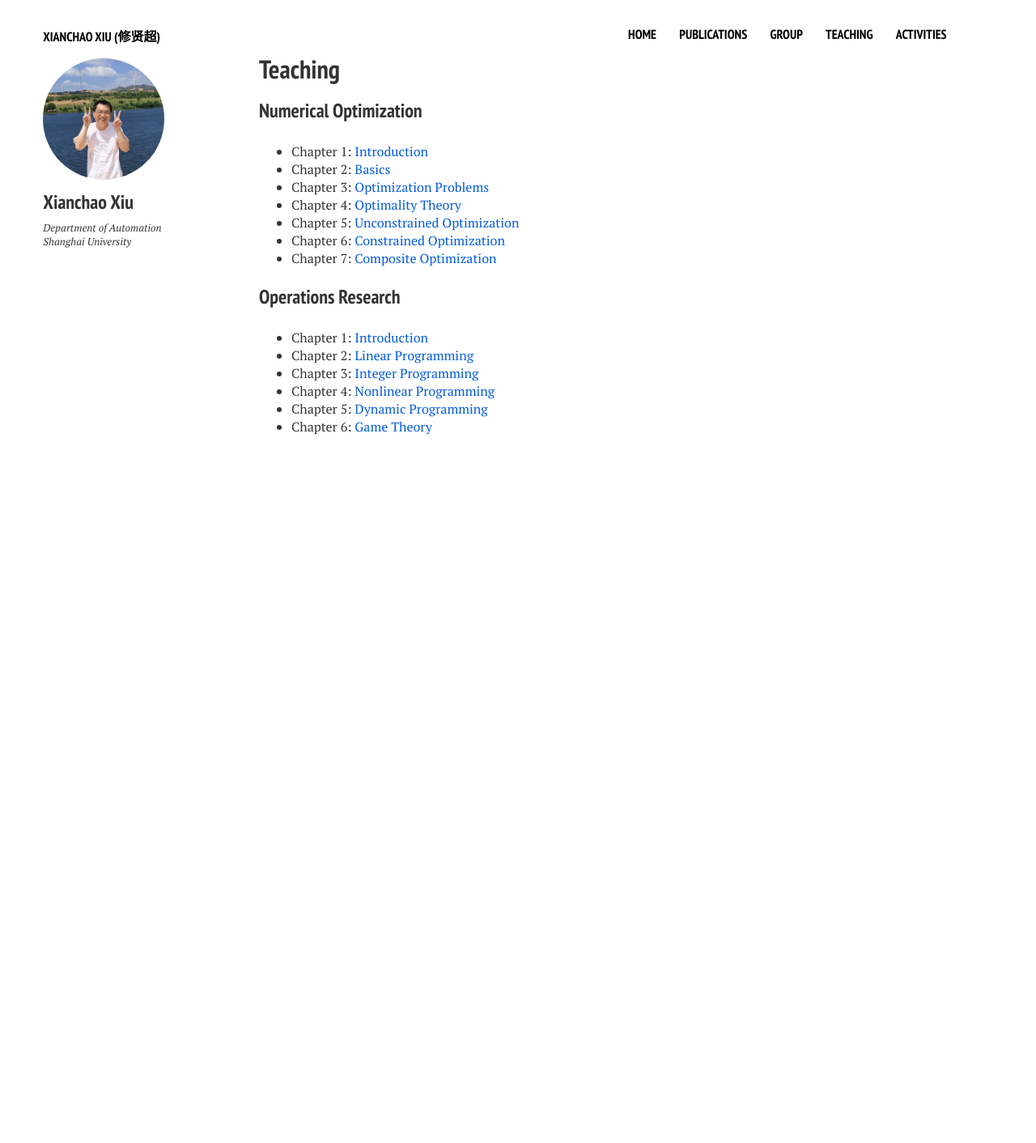
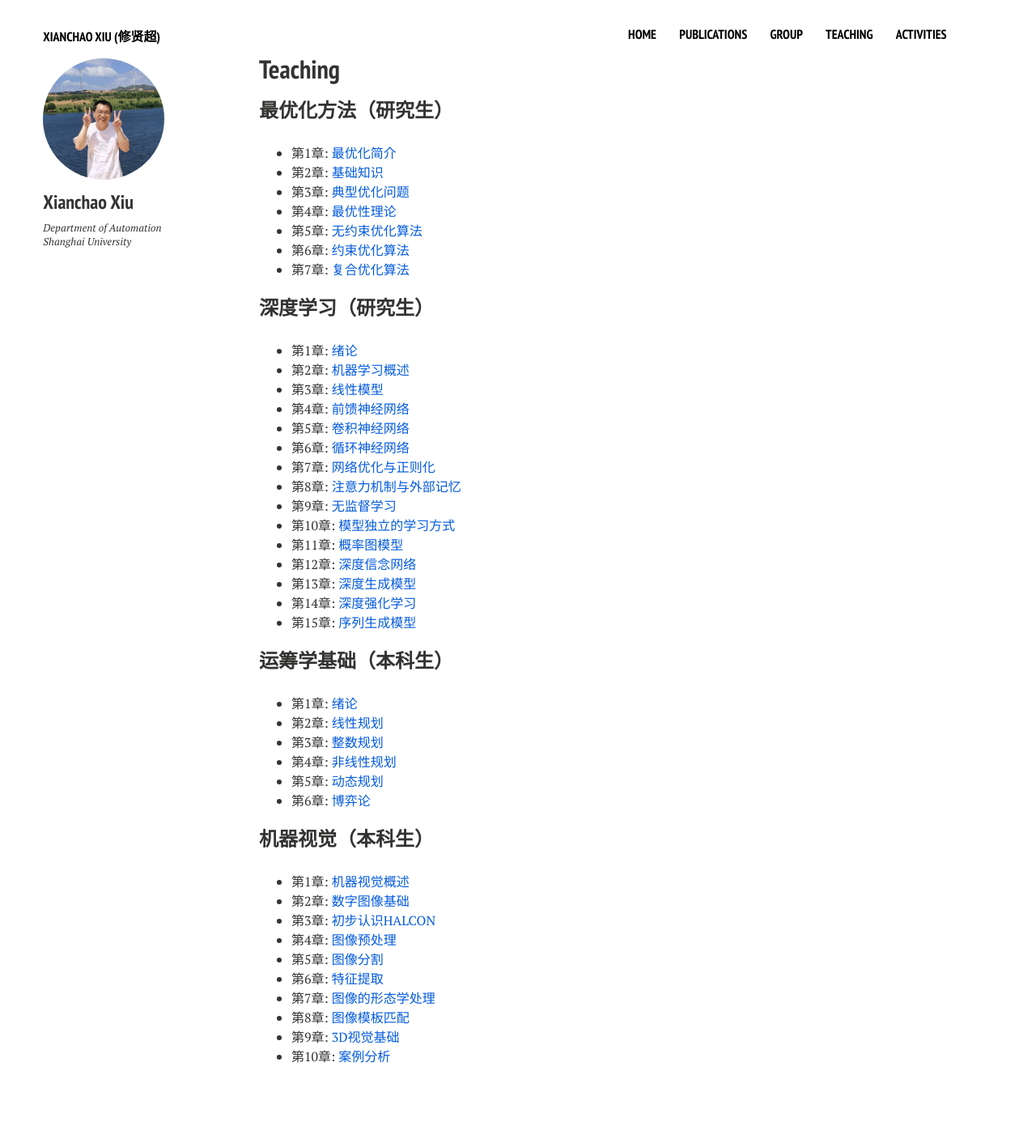
Before and after one commit to xianchaoxiu/xianchaoxiu.github.io, a Jekyll site: the page built from teaching/index.md, in a window 1280 px wide. Shown: the whole page at 81% size. Built offline with Jekyll 4.4.1, drawn with Linux system fonts in a browser that asks for light colours; nearby versions of some CDN libraries; before the commit the page ends 900 px from its top, so only the background shows below that.

Commit message:
Update index.md

```diff
--- a/teaching/index.md
+++ b/teaching/index.md
@@ -9,21 +9,55 @@ share: false
 
 
 
-### Numerical Optimization
-* Chapter 1: <a href="../teaching/OPT_1.pdf" class="textlink" target="_blank">Introduction </a>
-* Chapter 2: <a href="../teaching/OPT_2.pdf" class="textlink" target="_blank">Basics</a>
-* Chapter 3: <a href="../teaching/OPT_3.pdf" class="textlink" target="_blank">Optimization Problems</a>
-* Chapter 4: <a href="../teaching/OPT_4.pdf" class="textlink" target="_blank">Optimality Theory</a>
-* Chapter 5: <a href="../teaching/OPT_5.pdf" class="textlink" target="_blank">Unconstrained Optimization</a>
-* Chapter 6: <a href="../teaching/OPT_6.pdf" class="textlink" target="_blank">Constrained Optimization</a>
-* Chapter 7: <a href="../teaching/OPT_7.pdf" class="textlink" target="_blank">Composite Optimization</a>
 
 
 
-### Operations Research
-* Chapter 1: <a href="../teaching/OR_1.pdf" class="textlink" target="_blank">Introduction </a>
-* Chapter 2: <a href="../teaching/OR_2.pdf" class="textlink" target="_blank">Linear Programming  </a>
-* Chapter 3: <a href="../teaching/OR_3.pdf" class="textlink" target="_blank">Integer Programming </a>
-* Chapter 4: <a href="../teaching/OR_4.pdf" class="textlink" target="_blank">Nonlinear Programming </a>
-* Chapter 5: <a href="../teaching/OR_5.pdf" class="textlink" target="_blank">Dynamic Programming </a>
-* Chapter 6: <a href="../teaching/OR_6.pdf" class="textlink" target="_blank">Game Theory </a>
+### 最优化方法（研究生）
+* 第1章: <a href="../teaching/OPT_1.pdf" class="textlink" target="_blank">最优化简介 </a>
+* 第2章: <a href="../teaching/OPT_2.pdf" class="textlink" target="_blank">基础知识</a>
+* 第3章: <a href="../teaching/OPT_3.pdf" class="textlink" target="_blank">典型优化问题</a>
+* 第4章: <a href="../teaching/OPT_4.pdf" class="textlink" target="_blank">最优性理论</a>
+* 第5章: <a href="../teaching/OPT_5.pdf" class="textlink" target="_blank">无约束优化算法</a>
+* 第6章: <a href="../teaching/OPT_6.pdf" class="textlink" target="_blank">约束优化算法</a>
+* 第7章: <a href="../teaching/OPT_7.pdf" class="textlink" target="_blank">复合优化算法</a>
+
+
+### 深度学习（研究生）
+* 第1章: <a href="../teaching/DL_1.pdf" class="textlink" target="_blank">绪论 </a>
+* 第2章: <a href="../teaching/DL_2.pdf" class="textlink" target="_blank">机器学习概述   </a>
+* 第3章: <a href="../teaching/DL_3.pdf" class="textlink" target="_blank">线性模型 </a>
+* 第4章: <a href="../teaching/DL_4.pdf" class="textlink" target="_blank">前馈神经网络 </a>
+* 第5章: <a href="../teaching/DL_5.pdf" class="textlink" target="_blank">卷积神经网络 </a>
+* 第6章: <a href="../teaching/DL_6.pdf" class="textlink" target="_blank">循环神经网络 </a>
+* 第7章: <a href="../teaching/DL_7.pdf" class="textlink" target="_blank">网络优化与正则化</a>
+* 第8章: <a href="../teaching/DL_8.pdf" class="textlink" target="_blank">注意力机制与外部记忆  </a>
+* 第9章: <a href="../teaching/DL_9.pdf" class="textlink" target="_blank">无监督学习</a>
+* 第10章: <a href="../teaching/DL_10.pdf" class="textlink" target="_blank">模型独立的学习方式 </a>
+* 第11章: <a href="../teaching/DL_11.pdf" class="textlink" target="_blank">概率图模型 </a>
+* 第12章: <a href="../teaching/DL_12.pdf" class="textlink" target="_blank">深度信念网络 </a>
+* 第13章: <a href="../teaching/DL_13.pdf" class="textlink" target="_blank">深度生成模型 </a>
+* 第14章: <a href="../teaching/DL_14.pdf" class="textlink" target="_blank">深度强化学习 </a>
+* 第15章: <a href="../teaching/DL_15.pdf" class="textlink" target="_blank">序列生成模型 </a>
+
+
+### 运筹学基础（本科生）
+* 第1章: <a href="../teaching/OR_1.pdf" class="textlink" target="_blank">绪论 </a>
+* 第2章: <a href="../teaching/OR_2.pdf" class="textlink" target="_blank">线性规划  </a>
+* 第3章: <a href="../teaching/OR_3.pdf" class="textlink" target="_blank">整数规划 </a>
+* 第4章: <a href="../teaching/OR_4.pdf" class="textlink" target="_blank">非线性规划 </a>
+* 第5章: <a href="../teaching/OR_5.pdf" class="textlink" target="_blank">动态规划 </a>
+* 第6章: <a href="../teaching/OR_6.pdf" class="textlink" target="_blank">博弈论 </a>
+
+
+
+### 机器视觉（本科生）
+* 第1章: <a href="../teaching/MV_1.pdf" class="textlink" target="_blank">机器视觉概述 </a>
+* 第2章: <a href="../teaching/MV_2.pdf" class="textlink" target="_blank">数字图像基础   </a>
+* 第3章: <a href="../teaching/MV_3.pdf" class="textlink" target="_blank">初步认识HALCON </a>
+* 第4章: <a href="../teaching/MV_4.pdf" class="textlink" target="_blank">图像预处理 </a>
+* 第5章: <a href="../teaching/MV_5.pdf" class="textlink" target="_blank">图像分割 </a>
+* 第6章: <a href="../teaching/MV_6.pdf" class="textlink" target="_blank">特征提取 </a>
+* 第7章: <a href="../teaching/MV_7.pdf" class="textlink" target="_blank">图像的形态学处理</a>
+* 第8章: <a href="../teaching/MV_8.pdf" class="textlink" target="_blank">图像模板匹配   </a>
+* 第9章: <a href="../teaching/MV_9.pdf" class="textlink" target="_blank">3D视觉基础 </a>
+* 第10章: <a href="../teaching/MV_10.pdf" class="textlink" target="_blank">案例分析 </a>
```
